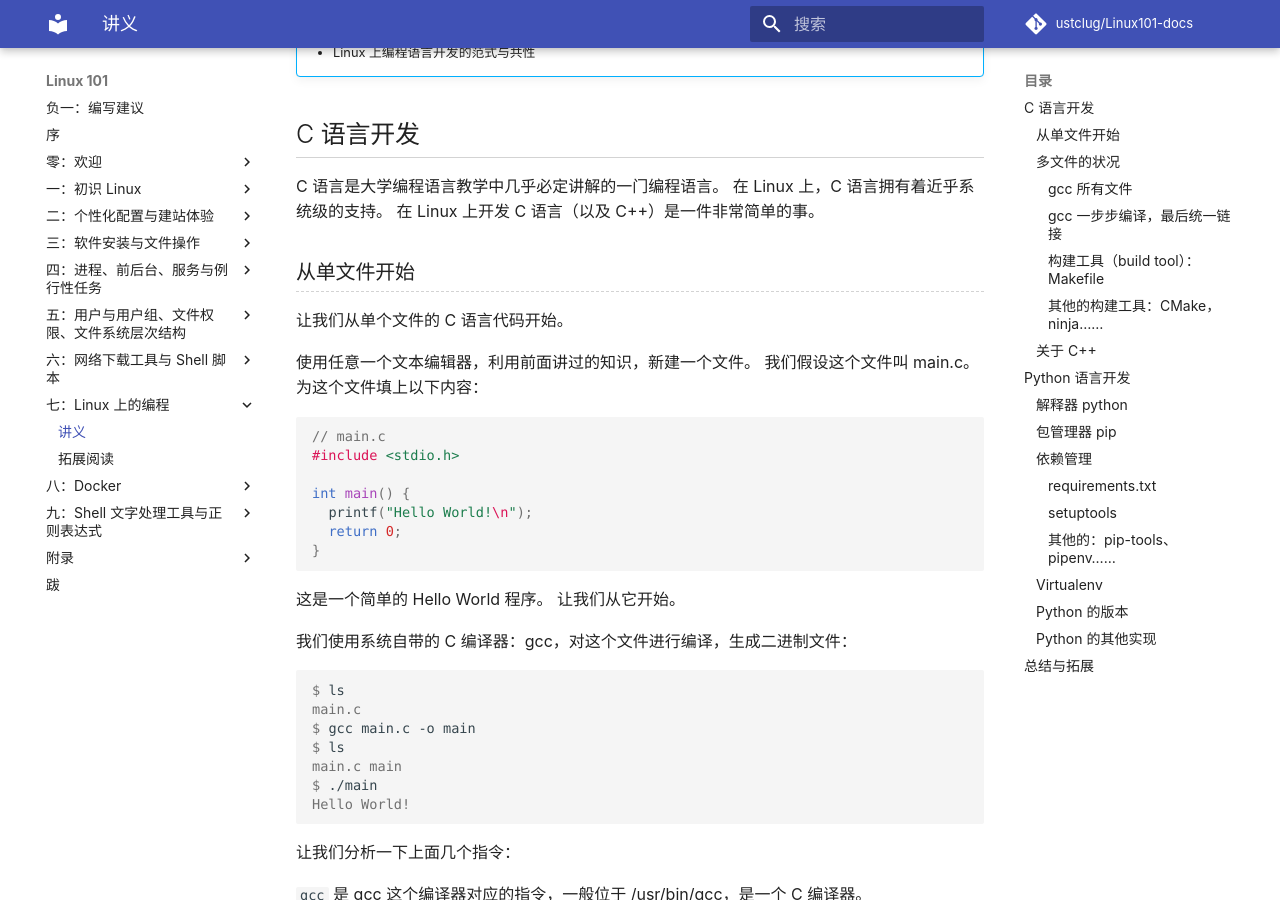
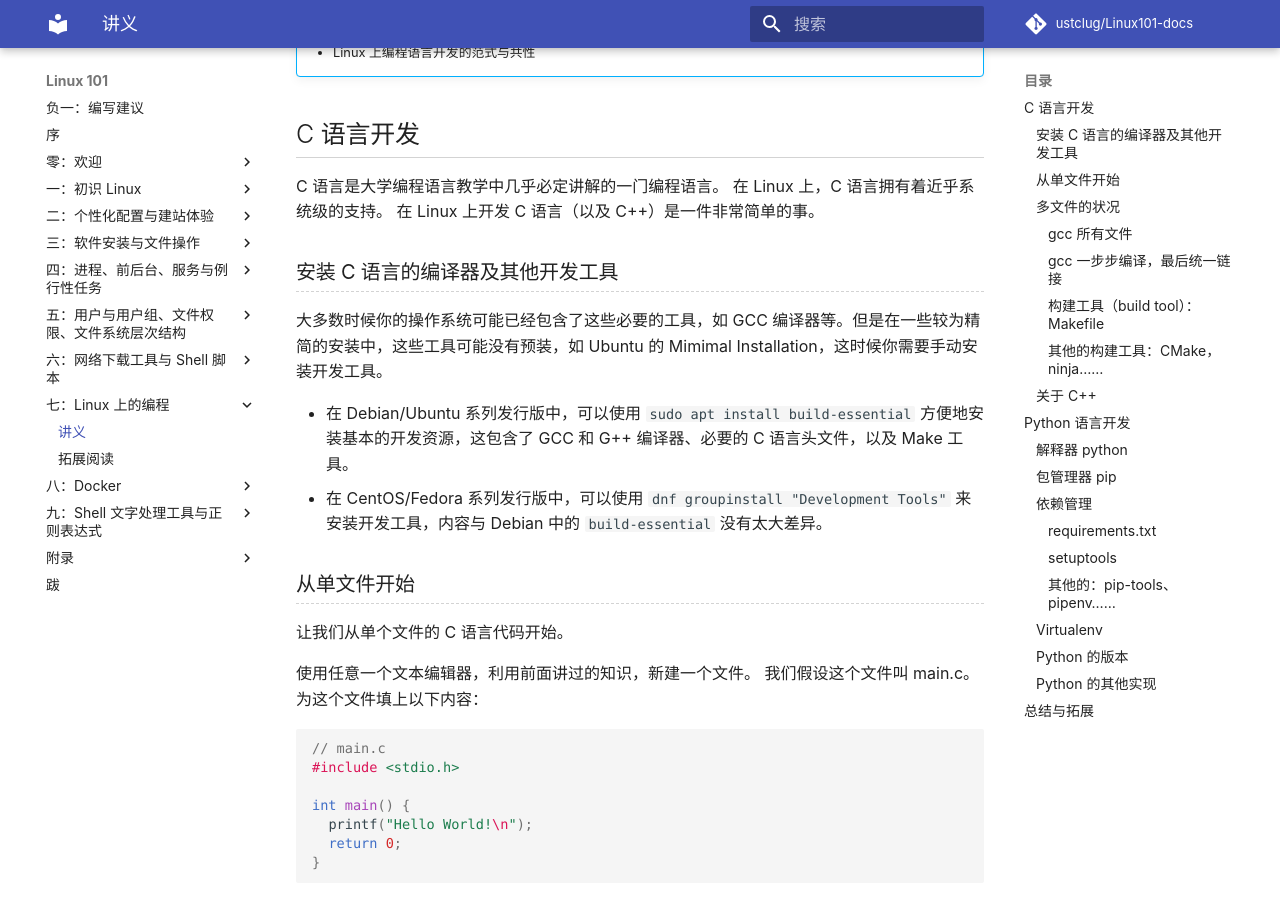
Before and after one commit to ustclug/Linux101-docs, an MkDocs documentation site: the page built from docs/Ch07/index.md, in a window 1280 px wide and 900 px high, scrolled down 332 px. Built offline with MkDocs 1.6.1 and Material for MkDocs 9.7.7, drawn with Linux system fonts in a browser that asks for light colours; comment, search, counter and statistics services are not loaded.

Commit message:
Ch07: Add DevTools installation

```diff
--- a/docs/Ch07/index.md
+++ b/docs/Ch07/index.md
@@ -16,6 +16,13 @@
 C 语言是大学编程语言教学中几乎必定讲解的一门编程语言。
 在 Linux 上，C 语言拥有着近乎系统级的支持。
 在 Linux 上开发 C 语言（以及 C++）是一件非常简单的事。
+
+### 安装 C 语言的编译器及其他开发工具
+
+大多数时候你的操作系统可能已经包含了这些必要的工具，如 GCC 编译器等。但是在一些较为精简的安装中，这些工具可能没有预装，如 Ubuntu 的 Mimimal Installation，这时候你需要手动安装开发工具。
+
+- 在 Debian/Ubuntu 系列发行版中，可以使用 `sudo apt install build-essential` 方便地安装基本的开发资源，这包含了 GCC 和 G++ 编译器、必要的 C 语言头文件，以及 Make 工具。
+- 在 CentOS/Fedora 系列发行版中，可以使用 `dnf groupinstall "Development Tools"` 来安装开发工具，内容与 Debian 中的 `build-essential` 没有太大差异。
 
 ### 从单文件开始
 
```
